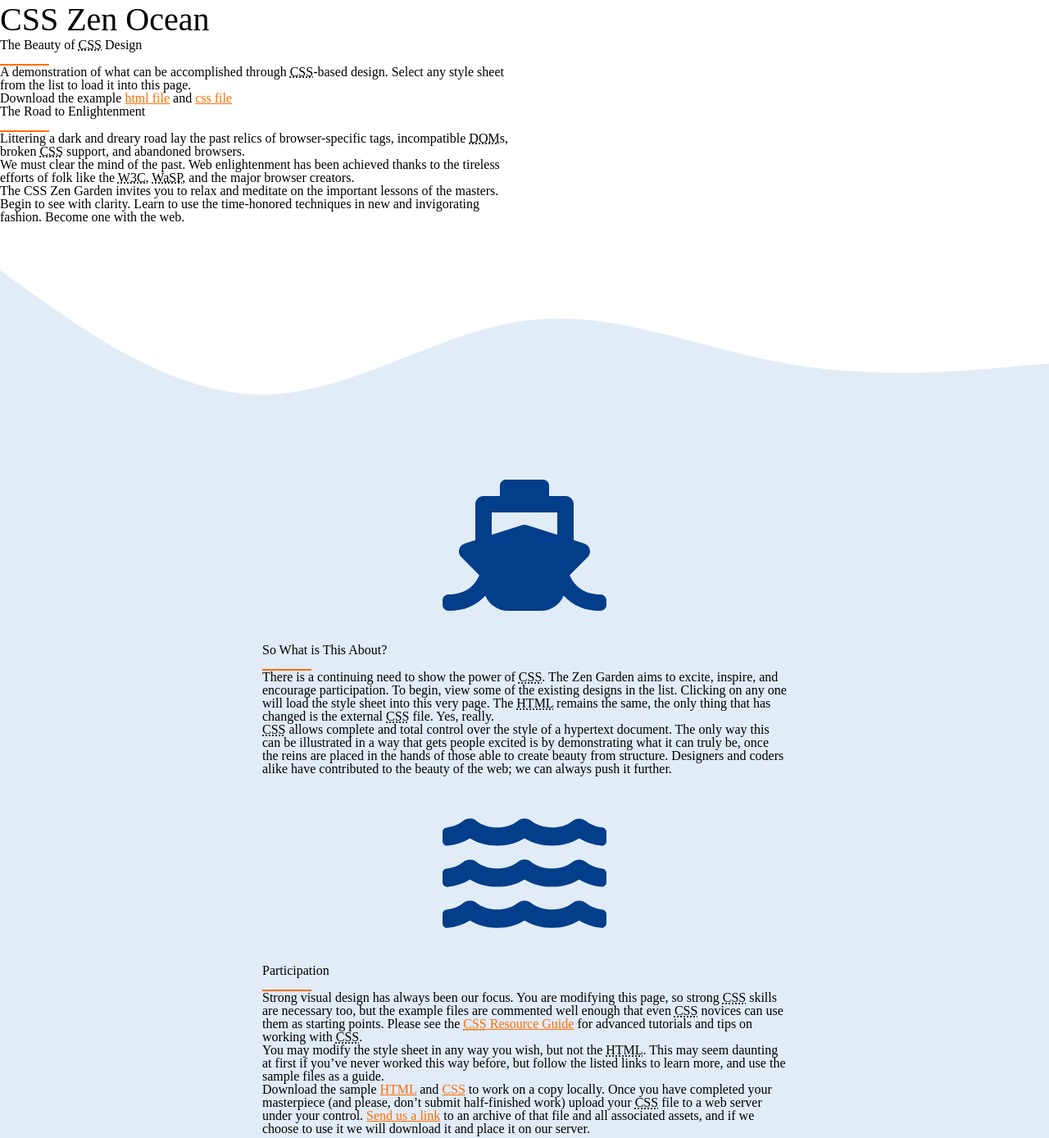
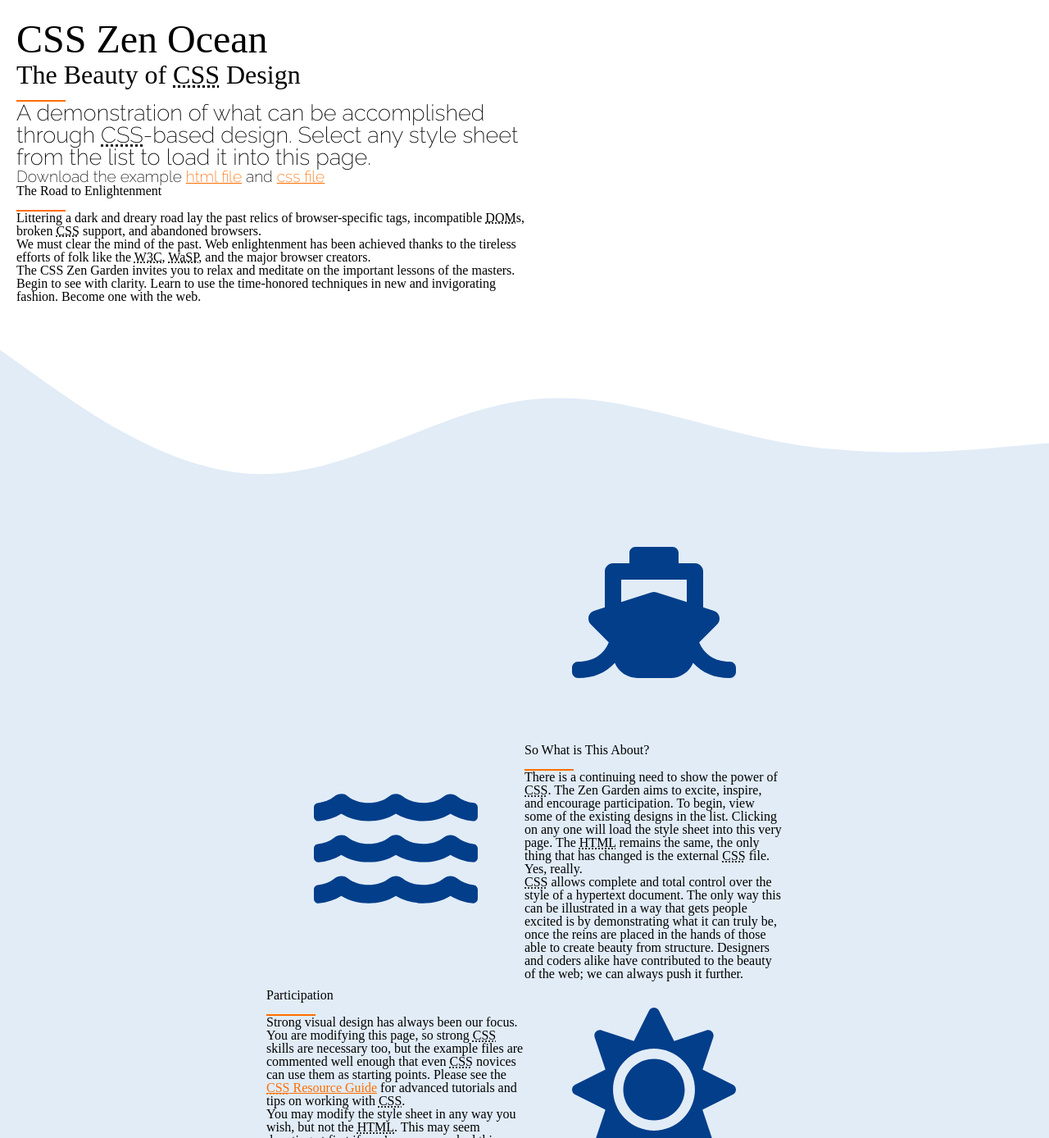
Before and after one commit to AustinJacobs/csszengarden_project, a website built with Parcel: page src/index.html in a window 1280 px wide. Shown: the top 1388 px of the page at 82% size. Built offline with nearby package versions, Linux system fonts and the light colour scheme; a web font is replaced by a local one.

Commit message:
added new changes.

```diff
--- a/src/scss/styles.scss
+++ b/src/scss/styles.scss
@@ -205,17 +205,19 @@
 sans-serif;
 
 // font size variables
-$big-heading-size: 2.5em;
-$heading-size: 1.3em;
+$big-heading-size: 3em;
+$heading-size: 1.7em;
 $paragraph-size: 1em;
 
 // margin variables
 $base-margin: 10px;
+$double-margin: 20px;
 $hr-margin: 15px;
 
 // padding variables
 $base-padding: 10px;
 $main-icon-padding: 30px;
+$double-padding: 20px;
 
 // color variables
 $color-one: #e1ecf7;
@@ -255,6 +257,7 @@
 // body styles
 body {
     background-color: $color-one;
+    line-height: 1.5;
 }
 
 // MIXINS
@@ -343,7 +346,11 @@
         text-indent: 0;
         display: block;
         line-height: initial;
-        font-size: $big-heading-size;
+        font-size: 1.5em;
+    }
+
+    header h2 {
+        font-size: 1.4em;
     }
 
     header h2::after {
@@ -354,17 +361,53 @@
         @include hr;
     }
 
+    header {
+        padding-left: $double-padding;
+        padding-top: $double-padding;
+    }
+
     .summary {
         grid-column: 1/2;
+        padding-left: $double-padding;
+    }
+
+    .summary p {
+        font-family: $details-font;
+        font-size: 1.2em;
+    }
+
+    .summary p:nth-last-of-type(1) {
+        font-size: 1em;
     }
 
     .preamble {
         grid-column: 1/2;
+        padding-left: $double-padding;
     }
 
     @include for-tablet-landscape-up {
         grid-template-columns: 1fr 1fr;
 
+        .summary p:nth-last-of-type(1) {
+            font-size: 1.2em;
+        }
+
+        header h1::after {
+            content: 'CSS Zen Ocean';
+            text-indent: 0;
+            display: block;
+            line-height: initial;
+            font-size: $big-heading-size;
+        }
+
+        header h2 {
+            font-size: 2em;
+        }
+
+        .summary p {
+            font-family: $details-font;
+            font-size: $heading-size;
+        }
     }
 }
 
@@ -380,7 +423,8 @@
     display: grid;
     grid-template-columns: 1fr;
     background-color: $color-one;
-    margin-top: -5px;
+    margin-top: -30px;
+    padding: $base-padding;
 
     h3::after {
         @include hr;
@@ -389,16 +433,21 @@
     .explanation::before {
         content: url('../assets/icons/ship-solid.svg');
         @include main-icon-style;
+        padding-bottom: 40px;
     }
 
     .participation::before {
         content: url('../assets/icons/water-solid.svg');
         @include main-icon-style;
+        padding-bottom: 40px;
+        margin-top: $double-margin;
     }
 
     .benefits::before {
         content: url('../assets/icons/sun-solid.svg');
         @include main-icon-style;
+        padding-bottom: 60px;
+        margin-top: 40px;
     }
 
     .benefits::after {
@@ -409,6 +458,8 @@
     .requirements::after {
         content: url('../assets/icons/umbrella-beach-solid.svg');
         @include main-icon-style;
+        margin-top: 40px;
+        padding-bottom: 40px;
     }
 
     .explanation {
@@ -429,6 +480,7 @@
     .requirements {
         grid-column: 1/2;
         grid-row: 4/5;
+        margin-top: 40px;
     }
 
     footer {
@@ -448,23 +500,44 @@
         grid-template-columns: 1fr 1fr 1fr 1fr;
 
         .explanation {
-            grid-column: 2/4;
+            grid-column: 3/4;
             grid-row: 1/2;
         }
 
         .participation {
-            grid-column: 2/4;
+            grid-column: 2/3;
             grid-row: 2/3;
+            margin-top: -300px;
         }
 
         .benefits {
-            grid-column: 2/4;
+            grid-column: 3/4;
             grid-row: 3/4;
+            margin-top: -240px;
         }
 
         .requirements {
             grid-column: 2/4;
             grid-row: 4/5;
+        }
+
+        .benefits::after {
+            content: '';
+            display: none;
+        }
+
+        .participation::before {
+            content: url('../assets/icons/water-solid.svg');
+            @include main-icon-style;
+            padding-bottom: 60px;
+            margin-top: 20px;
+        }
+
+        .benefits::before {
+            content: url('../assets/icons/sun-solid.svg');
+            @include main-icon-style;
+            padding-bottom: 130px;
+            margin-top: -120px;
         }
 
         footer {
```
